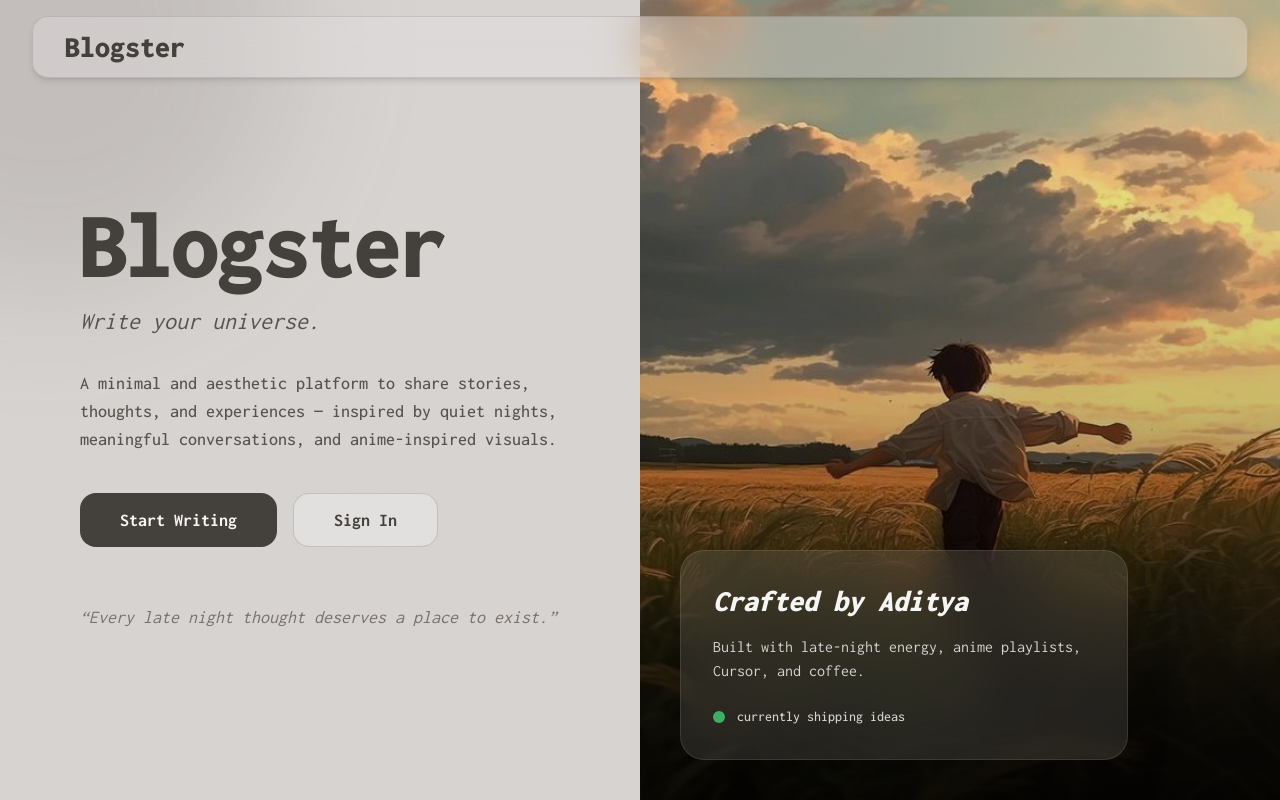
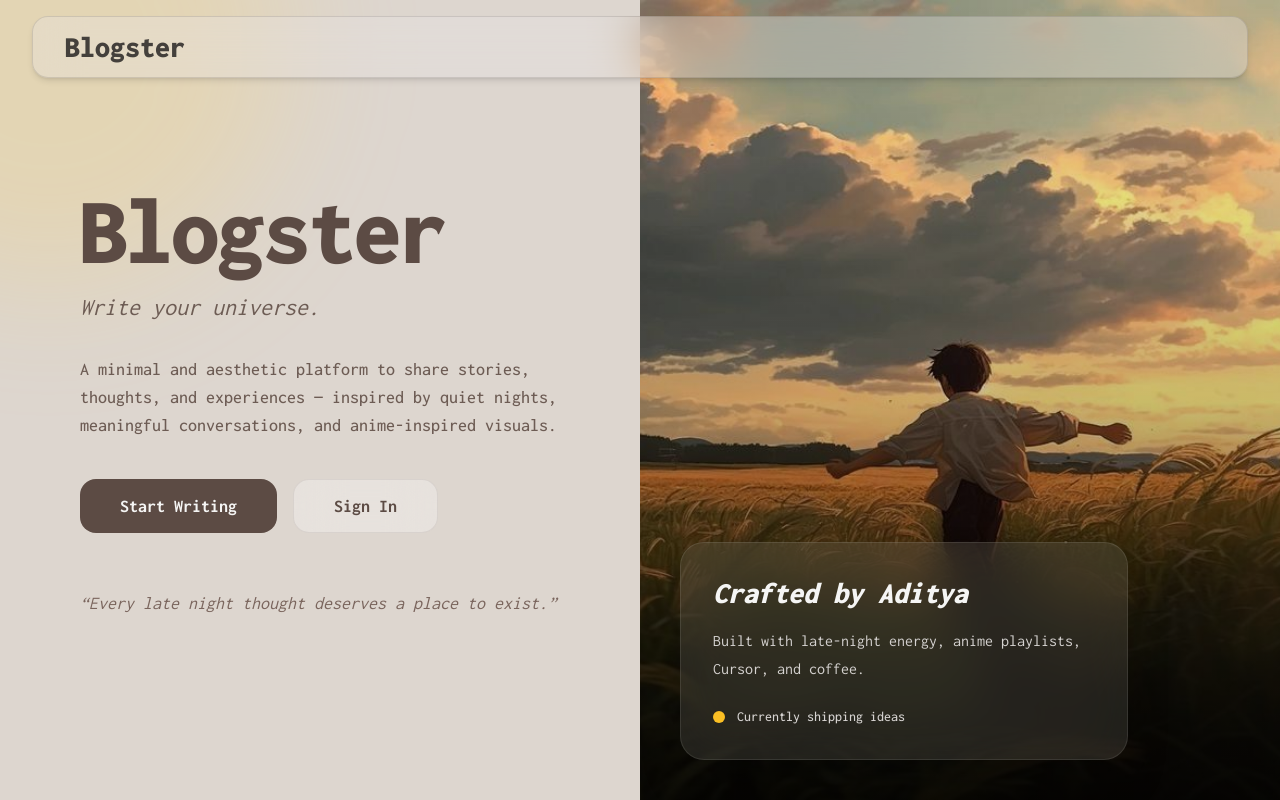
Before and after one commit to adityarawat45/BlogB_App, a React (Vite) app in the folder frontend/: page / in a window 1280 px wide. Built offline with nearby package versions, Linux system fonts and the light colour scheme.

Commit message:
Updated landing page UI

```diff
--- a/frontend/src/pages/Landing.tsx
+++ b/frontend/src/pages/Landing.tsx
@@ -8,11 +8,11 @@ const Landing = () => {
   const [showAuthModal, setShowAuthModal] = useRecoilState(AuthInfo);
 
   return (
-    <div className="relative w-full overflow-hidden bg-[#d6d3d1]">
+    <div className="relative w-full overflow-hidden bg-[#ddd6cf]">
       {/* Background Glow */}
-      <div className="absolute top-[-12rem] left-[-12rem] h-[30rem] w-[30rem] rounded-full bg-stone-500/20 blur-3xl"></div>
+      <div className="absolute top-[-12rem] left-[-12rem] h-[30rem] w-[30rem] rounded-full bg-amber-300/20 blur-3xl"></div>
 
-      <div className="absolute bottom-[-12rem] right-[-12rem] h-[30rem] w-[30rem] rounded-full bg-zinc-700/20 blur-3xl"></div>
+      <div className="absolute bottom-[-12rem] right-[-12rem] h-[30rem] w-[30rem] rounded-full bg-orange-300/10 blur-3xl"></div>
 
       {/* Modal */}
       {showAuthModal && (
@@ -36,49 +36,73 @@ const Landing = () => {
 
       {/* Main Layout */}
       <div className="relative z-10 flex flex-col lg:flex-row">
-        {/* LEFT */}
-        <div className="flex min-h-screen w-full flex-col justify-center px-6 md:pt-28 pt-12 pb-12 sm:px-10 lg:w-1/2 lg:px-20 lg:pt-0 lg:pb-0">
+        {/* LEFT SECTION */}
+        <div className="relative flex min-h-screen w-full flex-col justify-center overflow-hidden px-6 pt-20 pb-12 sm:px-10 lg:w-1/2 lg:bg-transparent lg:px-20 lg:pt-0 lg:pb-0">
+
+          {/* Mobile Background Image */}
+          <div className="absolute inset-0 lg:hidden">
+            <img
+              src={ThankYouCardImage}
+              alt="Background"
+              className="h-full w-full object-cover"
+            />
+
+            <div className="absolute inset-0 bg-black/55"></div>
+          </div>
+
+          {/* Content */}
+          <div className="relative z-10">
             <div>
-            <h1 className="text-6xl font-black leading-none tracking-tight text-stone-700 md:text-8xl mt-7">
+              <h1 className="md:mt-16 text-6xl font-black leading-none tracking-tight text-stone-100 md:text-8xl lg:mt-0 lg:text-[#5c4b44]">
                 Blogster
               </h1>
 
-            <p className="mt-3 text-xl italic text-stone-600 lg:text-2xl">
+              <p className="mt-3 text-xl italic text-stone-300 lg:text-2xl lg:text-[#6d5c54]">
                 Write your universe.
               </p>
             </div>
 
-          <div className="mt-8 max-w-xl text-base font-medium leading-8 text-stone-600 sm:text-lg">
+            <div className="mt-8 max-w-xl text-base font-medium leading-8 text-stone-200 sm:text-lg lg:text-[#6d5c54]">
               A minimal and aesthetic platform to share stories, thoughts, and
               experiences — inspired by quiet nights, meaningful conversations,
               and anime-inspired visuals.
             </div>
 
+            {/* Buttons */}
             <div className="mt-10 flex flex-col gap-4 sm:flex-row">
               <button
                 onClick={() => setShowAuthModal("signup")}
-              className="rounded-2xl bg-stone-700 px-10 py-3 text-lg font-bold text-stone-100 transition-all duration-300 hover:scale-[1.02] hover:shadow-2xl"
+                className="rounded-2xl bg-stone-100 px-10 py-3 text-lg font-bold text-stone-700 transition-all duration-300 hover:scale-[1.02] hover:shadow-2xl lg:bg-[#5c4b44] lg:text-stone-100 lg:hover:bg-[#4b3d37]"
               >
                 Start Writing
               </button>
 
               <button
                 onClick={() => setShowAuthModal("signin")}
-              className="rounded-2xl border border-stone-700/20 bg-white/30 px-10 py-3 text-lg font-bold text-stone-700 backdrop-blur-xl transition-all duration-300 hover:bg-white/50"
+                className="rounded-2xl border border-stone-200/20 bg-white/10 px-10 py-3 text-lg font-bold text-stone-100 backdrop-blur-xl transition-all duration-300 hover:bg-white/20 lg:border-[#5c4b44]/10 lg:bg-white/30 lg:text-[#5c4b44] lg:hover:bg-white/50"
               >
                 Sign In
               </button>
             </div>
 
+            {/* Mobile Quote */}
+            <div className="mt-12 lg:hidden">
+              <p className="text-sm italic leading-7 text-stone-300">
+                “Every late night thought deserves a place to exist.”
+              </p>
+            </div>
+
+            {/* Desktop Quote */}
             <div className="mt-14 hidden lg:block">
-            <p className="text-lg italic text-stone-500">
+              <p className="text-lg italic text-[#7a655d]">
                 “Every late night thought deserves a place to exist.”
               </p>
             </div>
           </div>
+        </div>
 
-        {/* RIGHT */}
-        <div className="relative h-[32rem] w-full overflow-hidden lg:h-screen lg:w-1/2">
+        {/* RIGHT SECTION - ONLY LARGE SCREENS */}
+        <div className="relative hidden h-screen w-1/2 overflow-hidden lg:block">
           <img
             src={ThankYouCardImage}
             alt="Background"
@@ -87,21 +111,22 @@ const Landing = () => {
 
           <div className="absolute inset-0 bg-gradient-to-t from-black/80 via-black/20 to-transparent"></div>
 
-          <div className="absolute bottom-6 left-6 right-6 z-10 rounded-3xl border border-white/10 bg-white/10 p-6 backdrop-blur-xl shadow-2xl sm:max-w-md lg:bottom-10 lg:left-10 lg:right-auto lg:p-8">
-            <h2 className="text-2xl font-black italic text-stone-100 lg:text-3xl">
+          {/* Floating Card */}
+          <div className="absolute bottom-10 left-10 z-10 max-w-md rounded-3xl border border-[#f5eee8]/10 bg-[#f5eee8]/10 p-8 backdrop-blur-xl shadow-2xl">
+            <h2 className="text-3xl font-black italic text-stone-100">
               Crafted by Aditya
             </h2>
 
-            <p className="mt-4 text-sm leading-7 text-stone-300 lg:text-base">
+            <p className="mt-4 text-base leading-7 text-stone-300">
               Built with late-night energy, anime playlists, Cursor, and
               coffee.
             </p>
 
             <div className="mt-6 flex items-center gap-3">
-              <div className="h-3 w-3 animate-pulse rounded-full bg-green-400"></div>
+              <div className="h-3 w-3 animate-pulse rounded-full bg-amber-400"></div>
 
               <p className="text-sm font-medium text-stone-300">
-                currently shipping ideas
+                Currently shipping ideas
               </p>
             </div>
           </div>
```
Lines whose indentation alone changed are shown as unchanged.
